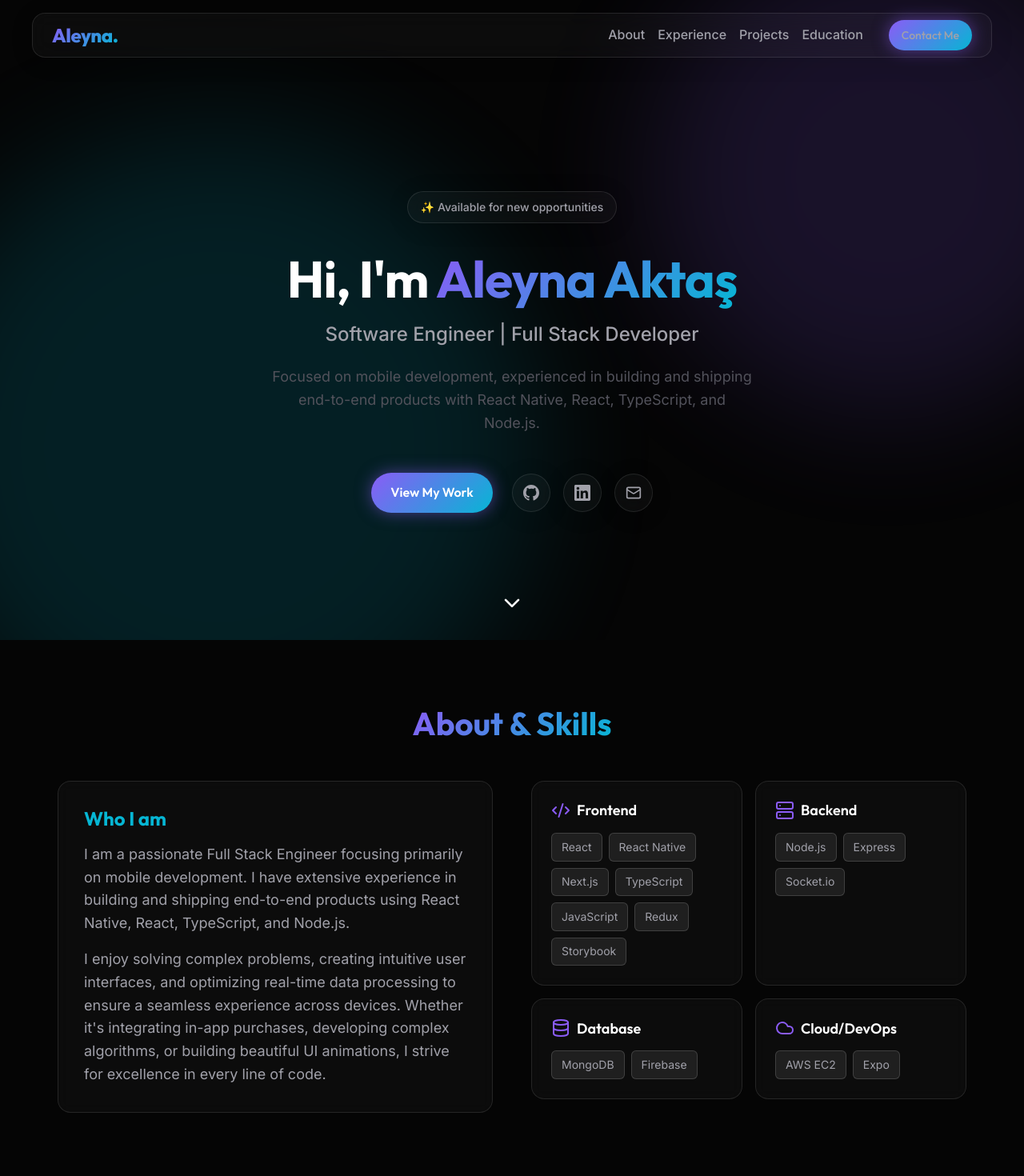
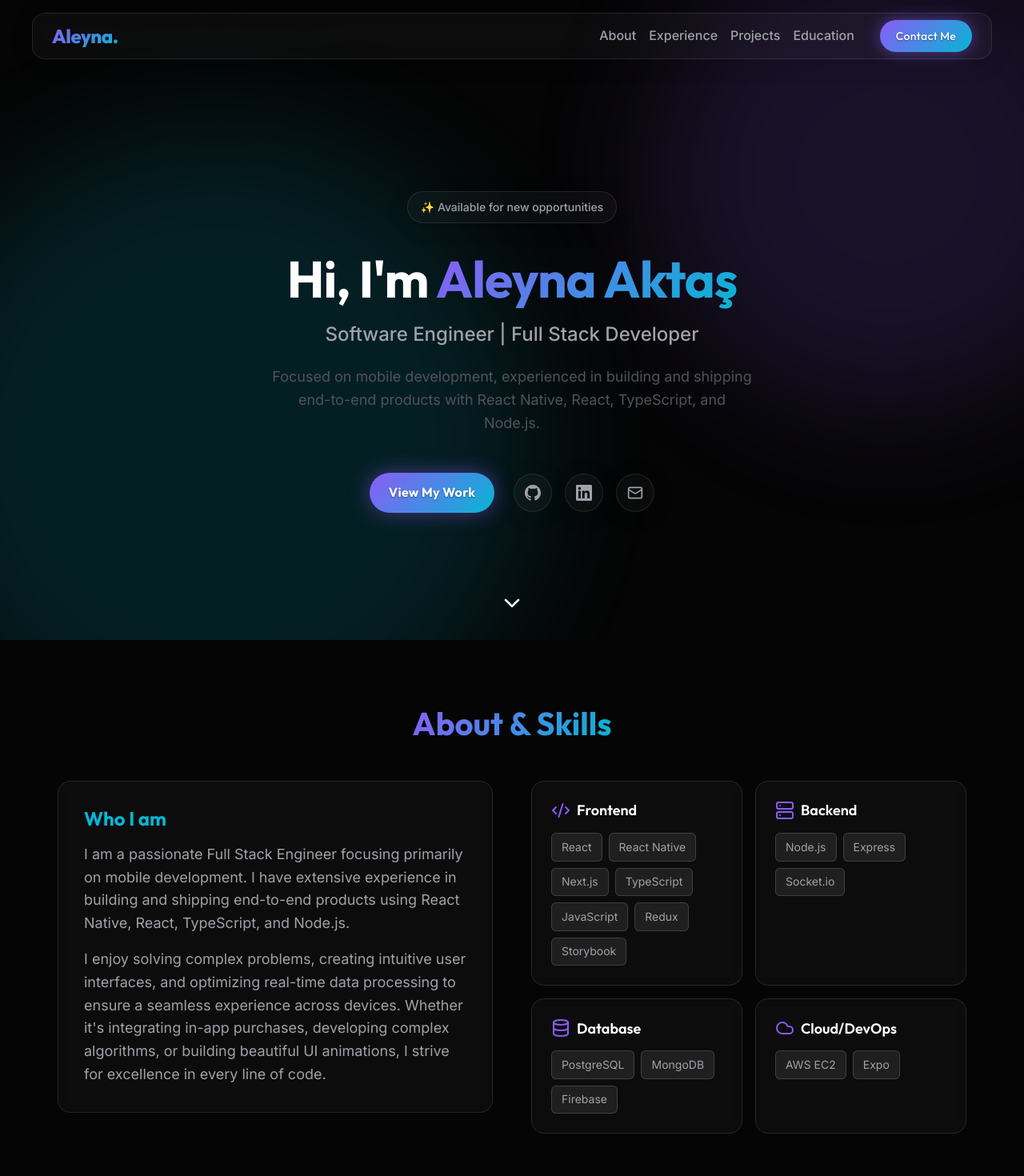
Before and after one commit to aleyaktas/aleynaaktas-portfolio, a React (Vite) app: page / in a window 1280 px wide. Shown: the top 1470 px of the page at 80% size. Built offline with nearby package versions, Linux system fonts and the light colour scheme.

Commit message:
style: always visible carousel buttons, bright contact button, add postgresql to skills

```diff
--- a/src/components/About.tsx
+++ b/src/components/About.tsx
@@ -6,7 +6,7 @@ const About = () => {
   const skills = [
     { category: 'Frontend', icon: <Code2 size={24} />, items: ['React', 'React Native', 'Next.js', 'TypeScript', 'JavaScript', 'Redux', 'Storybook'] },
     { category: 'Backend', icon: <Server size={24} />, items: ['Node.js', 'Express', 'Socket.io'] },
-    { category: 'Database', icon: <Database size={24} />, items: ['MongoDB', 'Firebase'] },
+    { category: 'Database', icon: <Database size={24} />, items: ['PostgreSQL', 'MongoDB', 'Firebase'] },
     { category: 'Cloud/DevOps', icon: <Cloud size={24} />, items: ['AWS EC2', 'Expo'] },
   ];
 
--- a/src/components/Header.css
+++ b/src/components/Header.css
@@ -44,8 +44,11 @@
 }
 
 .btn-sm {
-  padding: 0.5rem 1rem;
+  padding: 0.55rem 1.25rem;
   font-size: 0.875rem;
+  font-weight: 700;
+  color: #ffffff !important;
+  box-shadow: 0 0 20px var(--accent-glow);
 }
 
 .mobile-menu-btn {
--- a/src/components/Projects.css
+++ b/src/components/Projects.css
@@ -109,30 +109,29 @@
   position: absolute;
   top: 50%;
   transform: translateY(-50%);
-  width: 32px;
-  height: 32px;
+  width: 34px;
+  height: 34px;
   border-radius: 50%;
-  background: rgba(0, 0, 0, 0.6);
+  background: rgba(0, 0, 0, 0.7);
   backdrop-filter: blur(8px);
-  border: 1px solid rgba(255, 255, 255, 0.15);
-  color: white;
+  border: 1px solid rgba(255, 255, 255, 0.25);
+  color: #ffffff;
   display: flex;
   align-items: center;
   justify-content: center;
   cursor: pointer;
-  opacity: 0;
+  opacity: 0.9;
   transition: all var(--transition-fast);
   z-index: 3;
-}
-
-.carousel:hover .carousel-btn {
-  opacity: 1;
+  box-shadow: 0 4px 12px rgba(0, 0, 0, 0.4);
 }
 
 .carousel-btn:hover {
-  background: rgba(139, 92, 246, 0.8);
-  border-color: rgba(139, 92, 246, 0.5);
-  transform: translateY(-50%) scale(1.1);
+  background: linear-gradient(135deg, var(--accent-primary), var(--accent-secondary));
+  border-color: rgba(255, 255, 255, 0.4);
+  transform: translateY(-50%) scale(1.12);
+  opacity: 1;
+  box-shadow: 0 0 16px var(--accent-glow);
 }
 
 .carousel-btn-prev {
--- a/src/index.css
+++ b/src/index.css
@@ -174,13 +174,17 @@ ul {
 
 .btn-primary {
   background: linear-gradient(135deg, var(--accent-primary), var(--accent-secondary));
-  color: white;
-  box-shadow: 0 0 20px var(--accent-glow);
+  color: #ffffff !important;
+  font-weight: 700;
+  letter-spacing: 0.3px;
+  box-shadow: 0 0 25px var(--accent-glow), 0 2px 10px rgba(0, 0, 0, 0.3);
+  text-shadow: 0 1px 2px rgba(0, 0, 0, 0.4);
 }
 
 .btn-primary:hover {
   transform: translateY(-2px);
-  box-shadow: 0 0 30px var(--accent-glow);
+  box-shadow: 0 0 35px var(--accent-glow);
+  filter: brightness(1.15);
 }
 
 .btn-outline {
```
Also changed, not shown: 1 other file (tests, documents, lock files or other folders).
